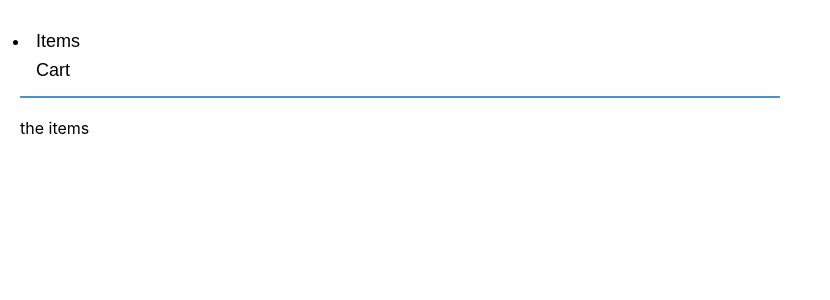
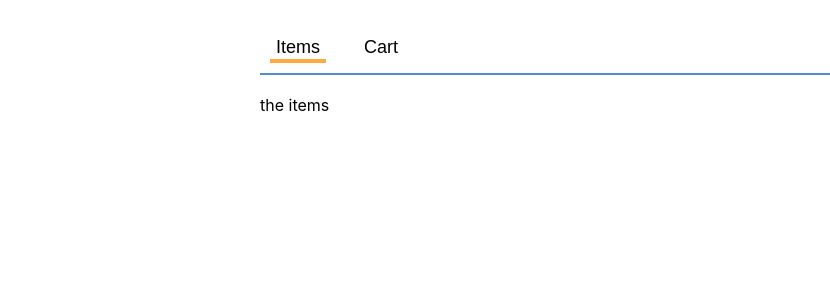
Before and after one commit to DogukanErmis/pure-react-exercices, a React (Create React App) app in the folder shopper/: page / in a window 1280 px wide. Shown: the top 300 px of the page, without its empty margins (0-830 px from the left). Built offline with nearby package versions, Linux system fonts and the light colour scheme.

Commit message:
update tab style

```diff
--- a/shopper/src/App.css
+++ b/shopper/src/App.css
@@ -1,6 +1,6 @@
 .App {
   max-width: 800px;
-  margin: 0auto;
+  margin: 0 auto;
 }
 .App-nav {
   margin: 20px;
@@ -25,5 +25,11 @@
   border-bottom: 4px solid transparent;
 }
 .App-content {
-  margin: 020px;
+  margin: 0 20px;
 }
+.App-nav-item button:hover {
+  color: #999;
+}
+.App-nav-item.selected {
+  border-bottom-color: #ffaa3f;
+}
--- a/shopper/src/Nav.js
+++ b/shopper/src/Nav.js
@@ -2,7 +2,7 @@ import React from 'react';
 
 const Nav = ({ activeTab, onTabChange }) => {
   const itemClass = (tabName) =>
-    `App-nav-item${activeTab === tabName ? 'selected' : ''}`;
+    `App-nav-item ${activeTab === tabName ? 'selected' : ''}`;
 
   return (
     <nav className="App-nav">
```
